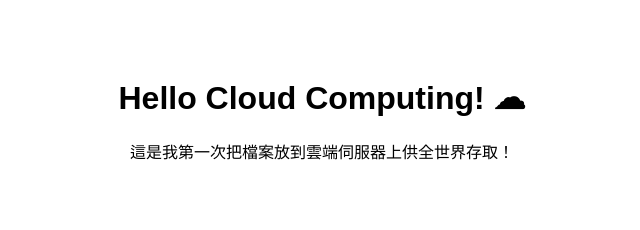
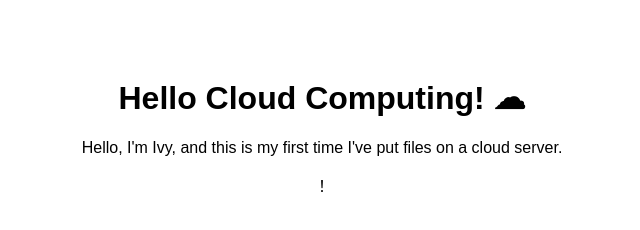
Before and after one commit to IVYSARMI/Ivy-first-cloud-page, a plain HTML site: page index.html in a window 1280 px wide. Shown: the whole page, without its empty margins (318-958 px from the left). Drawn offline with Linux system fonts and the light colour scheme.

Commit message:
Update paragraph text in index.html

```diff
--- a/index.html
+++ b/index.html
@@ -5,6 +5,6 @@
 </head>
 <body style="text-align:center; padding-top:50px; font-family:sans-serif;">
     <h1>Hello Cloud Computing! ☁</h1>
-    <p>這是我第一次把檔案放到雲端伺服器上供全世界存取！</p>
+    <p> Hello, I'm Ivy, and this is my first time I've put files on a cloud server.</p>！</p>
 </body>
 </html>
```
